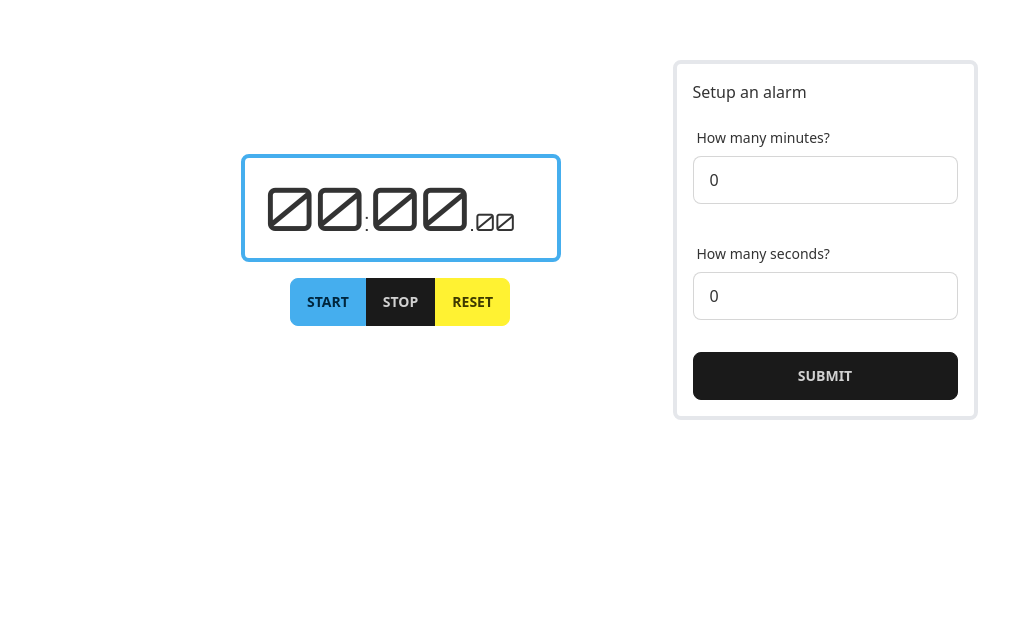
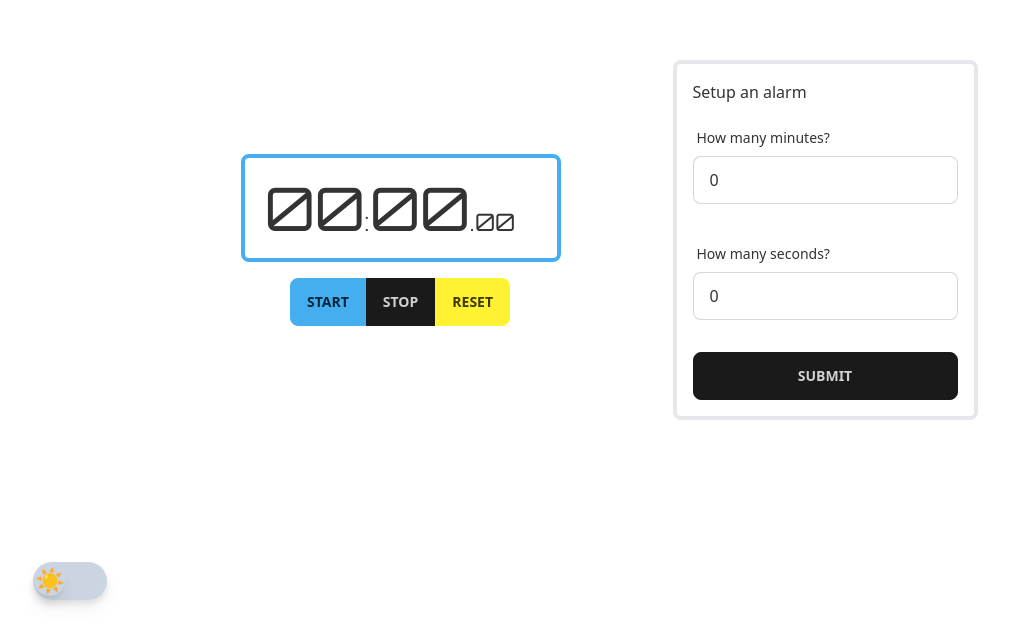
Before and after one commit to MiGIGiM/Stopwatch, a React (Vite) app: page / in a window 1280 px wide. Shown: the part 160-800 px from the top of the page, without its empty margins (31-1040 px from the left). Built offline with nearby package versions, Linux system fonts and the light colour scheme; no server answers.

Commit message:
🚸 Adding toggle to switch between dark mode and light mode

```diff
--- a/src/App.tsx
+++ b/src/App.tsx
@@ -2,6 +2,7 @@ import React, { useState } from 'react';
 import AlarmForm from './components/AlarmForm';
 import StopWatch from './components/StopWatch';
 import { Timer } from './types/timer';
+import ThemeLayout from './components/Layout/ThemeLayout';
 
 const App = () => {
     const [alarmTime, setAlarmTime] = useState<Timer>({
@@ -9,10 +10,10 @@ const App = () => {
         min: 0,
     });
     return (
-        <div className="mt-6 flex h-screen flex-col items-center space-y-6 md:mt-0 md:flex-row md:justify-center md:space-x-28 md:space-y-0">
+        <ThemeLayout>
             <StopWatch alarm={alarmTime} />
             <AlarmForm setAlarm={(data) => setAlarmTime(data)} />
-        </div>
+        </ThemeLayout>
     );
 };
 
--- /dev/null
+++ b/src/components/Layout/ThemeLayout.tsx
@@ -0,0 +1,32 @@
+import React, { FC, ReactNode, useState } from 'react';
+import useThemeDetector from '../../hooks/useThemeDetector';
+import ThemeToggle from './ThemeToggle/ThemeToggle';
+
+type ThemeLayoutProps = {
+    children: ReactNode;
+};
+
+const ThemeLayout: FC<ThemeLayoutProps> = ({ children }) => {
+    const isDarkTheme = useThemeDetector();
+    const [useDarkTheme, setUseDarkTheme] = useState<boolean>(isDarkTheme);
+
+    return (
+        <main
+            data-theme={useDarkTheme ? 'dracula' : 'cmyk'}
+            className="relative h-screen overflow-y-hidden"
+        >
+            <div className=" flex h-full flex-col items-center justify-center space-y-6 md:flex-row md:items-center md:space-x-28 md:space-y-0">
+                {children}
+            </div>
+            <div className="absolute bottom-[5%] left-[5%] rounded-full drop-shadow-lg">
+                <ThemeToggle
+                    className=""
+                    toggle={useDarkTheme}
+                    setToggle={setUseDarkTheme}
+                />
+            </div>
+        </main>
+    );
+};
+
+export default ThemeLayout;
--- /dev/null
+++ b/src/components/Layout/ThemeToggle/ThemeToggle.tsx
@@ -0,0 +1,34 @@
+import React, { Dispatch, FC, SetStateAction, useState } from 'react';
+import { Switch } from '@headlessui/react';
+
+type ThemeToggleProps = {
+    className: string;
+    toggle: boolean;
+    setToggle: Dispatch<SetStateAction<boolean>>;
+};
+
+const ThemeToggle: FC<ThemeToggleProps> = ({
+    className,
+    toggle,
+    setToggle,
+}) => (
+    <div className={className}>
+        <Switch
+            checked={toggle}
+            onChange={setToggle}
+            className={`${toggle ? 'bg-slate-700' : 'bg-slate-300'}
+          relative inline-flex h-[38px] w-[74px] shrink-0 cursor-pointer rounded-full border-2 border-transparent transition-colors duration-200 ease-in-out focus:outline-none focus-visible:ring-2  focus-visible:ring-white focus-visible:ring-opacity-75`}
+        >
+            <span className="sr-only">Toggle theme</span>
+            <span
+                aria-hidden="true"
+                className={`${toggle ? 'translate-x-9' : 'translate-x-0'}
+            pointer-events-none inline-block transform rounded-full bg-transparent text-2xl shadow-lg ring-0 transition duration-700 ease-in-out`}
+            >
+                {toggle ? '🌑' : '☀️'}
+            </span>
+        </Switch>
+    </div>
+);
+
+export default ThemeToggle;
--- /dev/null
+++ b/src/hooks/useThemeDetector.ts
@@ -0,0 +1,21 @@
+import { useEffect, useState } from 'react';
+
+const useThemeDetector = () => {
+    const getCurrentTheme = () =>
+        window.matchMedia('(prefers-color-scheme: dark)').matches;
+    const [isDarkTheme, setIsDarkTheme] = useState(getCurrentTheme());
+    const mqListener = (e: {
+        matches: boolean | ((prevState: boolean) => boolean);
+    }) => {
+        setIsDarkTheme(e.matches);
+    };
+
+    useEffect(() => {
+        const darkThemeMq = window.matchMedia('(prefers-color-scheme: dark)');
+        darkThemeMq.addListener(mqListener);
+        return () => darkThemeMq.removeListener(mqListener);
+    }, []);
+    return isDarkTheme;
+};
+
+export default useThemeDetector;
--- a/tailwind.config.cjs
+++ b/tailwind.config.cjs
@@ -8,11 +8,27 @@ module.exports = {
     extend: {
       fontFamily: {
         orbitron: ['Orbitron', 'sans-serif'],
-      }
+      },
+      animation: {
+        rotate: 'rotate 1s ease-in-out',
+      },
+      keyframes: {
+        rotate: {
+          '0%, 100%': {
+            transform: 'rotate(0deg)',
+          },
+          '25%': {
+            transform: 'rotate(-30deg)',
+          },
+          '75%': {
+            transform: 'rotate(30deg)',
+          },
+        },
+      },
     },
   },
   plugins: [require("daisyui"), require('@tailwindcss/forms'),],
   daisyui: {
-    themes: ["cmyk"]
+    themes: ["cmyk", "dracula"],
   }
 }
```
Also changed, not shown: src/components/Layout/ThemeToggle/ThemeToggle.module.css (added).
